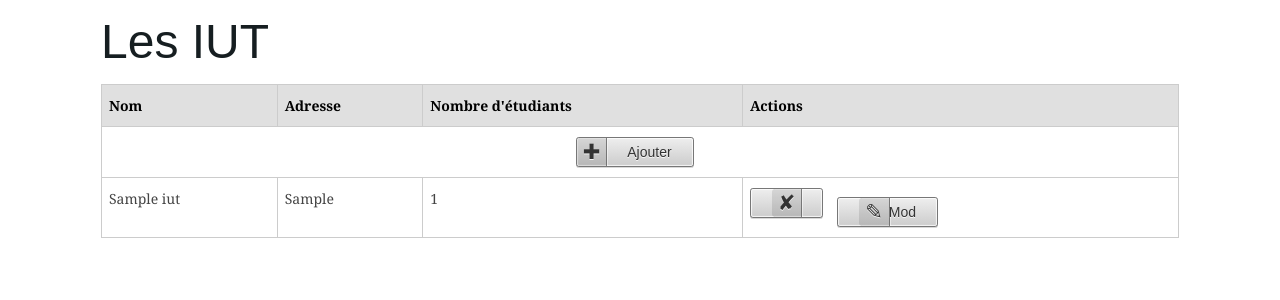
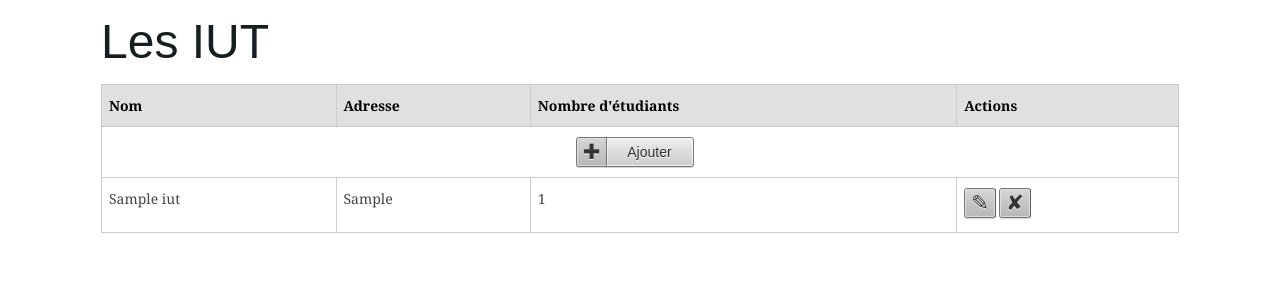
Before and after one commit to Aquassaut/miniprojetbdd, a PHP site: page /iut.php in a window 1280 px wide. Shown: the part 147-447 px from the top of the page. Run offline with PHP 8.4, Linux system fonts and the light colour scheme; tables that the repository leaves empty hold one stand-in row (values such as "Sample post"); data that the repository does not hold is empty.

Commit message:
Buttons everywhere

```diff
--- a/iut.php
+++ b/iut.php
@@ -53,7 +53,9 @@ function printAllIUT()
                                     <td>'.$activ[1].'</td>
                                     <td>'.$activ[2].'</td>
                                     <td>'.$activ[3].'</td>
-                                    <td><button class="ym-ico-btn ym-button ym-delete"></button> <button class="ym-ico-btn ym-button ym-edit" onclick="popForm('.$activ[0].');">Mod</button></td>
+                                    <td>
+                                        <button class="ym-button ym-edit ym-ico-btn" onclick="popForm('.$activ[0].');"></button>
+                                        <button class="ym-button ym-delete ym-ico-btn"> </button></td>
                                 </tr>
 
         ');
--- a/lib/yaml/yaml/modifs.css
+++ b/lib/yaml/yaml/modifs.css
@@ -1,12 +1,4 @@
-@media all {
-
-    .ym-ico-btn {
-        padding-left : 0;
-        padding-right : 0;
-        margin-left : 0;
-        margin-right : 0;
-    }
-
+@media all, screen {
     .ym-ico-btn:before {
         margin-left : 0;
         margin-right : 0;
@@ -15,4 +7,11 @@
     .ym-g18 {
         width : 18%;
     }
+
+    .ym-ico-btn {
+        padding-left : 0;
+        padding-right : 0;
+        margin-left : 0;
+        margin-right : 0;
+    }
 }
--- a/scriptIUT.js
+++ b/scriptIUT.js
@@ -23,7 +23,8 @@ var popForm = function(nb) {
         '   </div>' +
         '</td>' +
         '<td>' +
-        '   <button class="ym-save ym-button" />' +
+        '   <button class="ym-save ym-button ym-ico-btn"></button>' +
+        '   <button class="ym-close ym-button ym-ico-btn"></button>' +
         '</td>' +
         '';
-}
+};
```
Also changed, not shown: manifs.php (+10 -3 lines).
